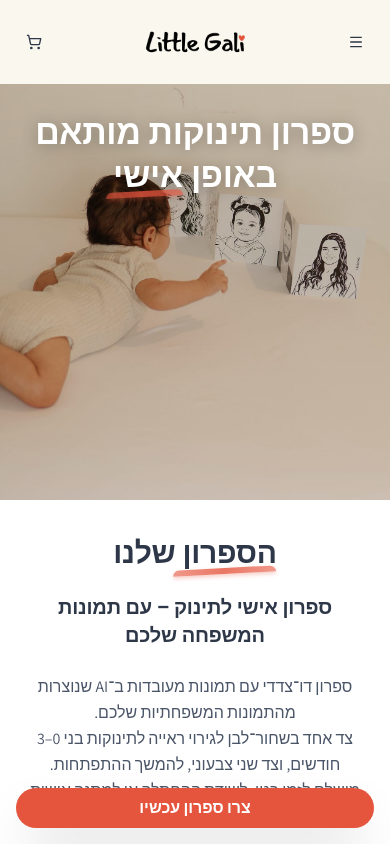
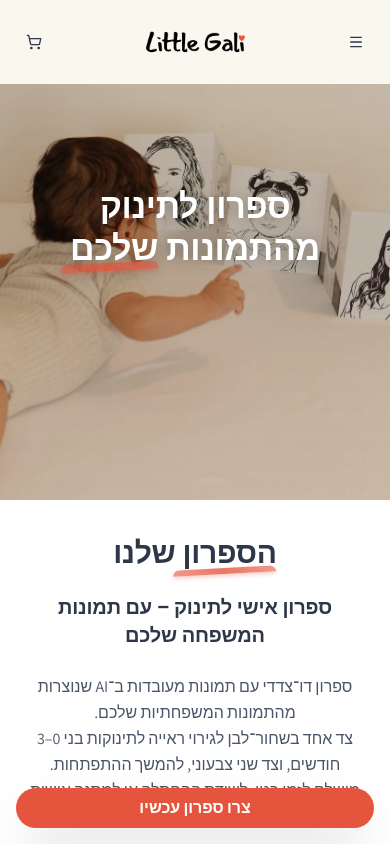
Before and after one commit to yawel-wel/little-gali, a Next.js app: page / in a window 390 px wide. Shown: the top 844 px of the page. Built offline with nearby package versions, Linux system fonts and the light colour scheme.

Commit message:
small changes to the hero section and moving the coming soon section down

```diff
--- a/src/app/page.tsx
+++ b/src/app/page.tsx
@@ -361,6 +361,17 @@ export default function Home() {
   const heroY = useTransform(scrollY, [0, 300], [0, -8]);
   const easeOwlet: any = [0.16, 1, 0.3, 1];
   const { t, locale } = useLanguage();
+  const [isMobile, setIsMobile] = useState(false);
+
+  useEffect(() => {
+    const checkMobile = () => {
+      setIsMobile(window.innerWidth < 640); // sm breakpoint
+    };
+    checkMobile();
+    window.addEventListener("resize", checkMobile);
+    return () => window.removeEventListener("resize", checkMobile);
+  }, []);
+
   // Handle hash scrolling on page load
   useEffect(() => {
     const hash = window.location.hash;
@@ -560,24 +571,90 @@ export default function Home() {
               className="w-full h-full object-cover sm:object-[center_40%]"
               style={{ y: prefersReducedMotion ? 0 : heroY }}
               initial={prefersReducedMotion ? false : { scale: 1.2 }}
-              animate={prefersReducedMotion ? undefined : { scale: 1.0 }}
+              animate={
+                prefersReducedMotion
+                  ? undefined
+                  : { scale: isMobile ? 1.5 : 1.0 }
+              }
               transition={{ duration: 5, ease: easeOwlet }}
             />
             {/* Lighter gradient overlay */}
             <div className="absolute inset-0 bg-gradient-to-b from-black/20 via-black/25 to-black/20" />
           </div>
           {/* Content Overlay - center-aligned */}
-          <div className="container mx-auto px-4 sm:px-6 lg:px-8 relative z-10 h-full flex items-start sm:items-center justify-center pt-10 sm:pt-0">
-            <div className="text-center space-y-5 md:space-y-6 max-w-2xl">
+          <div className="absolute inset-0 z-10 flex items-center justify-center">
+            <div className="container mx-auto px-4 sm:px-6 lg:px-8">
+              <div className="text-center space-y-5 md:space-y-6 max-w-2xl mx-auto">
                 {/* Title - centered with better contrast */}
                 <div className="relative px-4">
+                  {(() => {
+                    const titleText = t("home.hero.title");
+                    const highlightText = t("home.hero.titleHighlight");
+                    const titleParts = titleText.split("|");
+
+                    if (titleParts.length === 2) {
+                      // Hebrew: split into two lines
+                      const [line1, line2] = titleParts;
+                      const highlightIndex = line2.indexOf(highlightText);
+
+                      if (highlightIndex !== -1) {
+                        const beforeHighlight = line2.substring(
+                          0,
+                          highlightIndex
+                        );
+                        const afterHighlight = line2.substring(
+                          highlightIndex + highlightText.length
+                        );
+
+                        return (
+                          <h2 className="text-[34px] sm:text-5xl md:text-5xl lg:text-6xl font-heading font-bold leading-tight drop-shadow-[0_2px_8px_rgba(0,0,0,0.3)] text-white">
+                            {line1}
+                            <br />
+                            {beforeHighlight}
+                            <span className="relative inline-block">
+                              <span className="relative z-10">
+                                {highlightText}
+                              </span>
+                              <span
+                                className="absolute bottom-0 left-0 right-0 transform -rotate-1"
+                                style={{
+                                  height: "8px",
+                                  borderRadius: "6px 6px 0 0",
+                                  transform: "rotate(-2deg) translateY(0px)",
+                                  background:
+                                    "linear-gradient(90deg, rgba(229, 84, 61, 0.6) 0%, rgba(229, 84, 61, 0.8) 50%, rgba(229, 84, 61, 0.6) 100%)",
+                                  boxShadow: "0 2px 4px rgba(229, 84, 61, 0.3)",
+                                  width: "110%",
+                                  left: "-5%",
+                                }}
+                              ></span>
+                            </span>
+                            {afterHighlight}
+                          </h2>
+                        );
+                      } else {
+                        // Fallback if highlight not found in second line
+                        return (
+                          <h2 className="text-[34px] sm:text-5xl md:text-5xl lg:text-6xl font-heading font-bold leading-tight drop-shadow-[0_2px_8px_rgba(0,0,0,0.3)] text-white">
+                            {line1}
+                            <br />
+                            {line2}
+                          </h2>
+                        );
+                      }
+                    } else {
+                      // English or other: use Title component as before
+                      return (
                         <Title
-                  highlightText={t("home.hero.titleHighlight")}
+                          highlightText={highlightText}
                           color="text-white"
                           className="text-[34px] sm:text-5xl md:text-5xl lg:text-6xl font-heading font-bold leading-tight drop-shadow-[0_2px_8px_rgba(0,0,0,0.3)]"
                         >
-                  {t("home.hero.title")}
+                          {titleText}
                         </Title>
+                      );
+                    }
+                  })()}
                 </div>
                 {/* CTA Button */}
                 <div className="pt-6">
@@ -598,6 +675,7 @@ export default function Home() {
                       </Button>
                     </a>
                   </motion.div>
+                </div>
               </div>
             </div>
           </div>
@@ -744,12 +822,6 @@ export default function Home() {
           </div>
         </motion.section>
 
-        {/* Coming Soon Section */}
-        <ComingSoonSection
-          prefersReducedMotion={prefersReducedMotion}
-          easeOwlet={easeOwlet}
-        />
-
         {/* How It Works Section */}
         <motion.section
           id="how-it-works"
@@ -1468,6 +1540,12 @@ export default function Home() {
           </div>
         </motion.section>
 
+        {/* Coming Soon Section */}
+        <ComingSoonSection
+          prefersReducedMotion={prefersReducedMotion}
+          easeOwlet={easeOwlet}
+        />
+
         {/* Q&A Section */}
         <motion.section
           id="qa"
--- a/src/lib/LanguageContext.tsx
+++ b/src/lib/LanguageContext.tsx
@@ -286,8 +286,8 @@ const hebrewTranslations = {
   "lang.english": "English",
 
   // Home Page
-  "home.hero.title": "ספרון תינוקות מותאם באופן אישי",
-  "home.hero.titleHighlight": "אישי",
+  "home.hero.title": "ספרון לתינוק|מהתמונות שלכם",
+  "home.hero.titleHighlight": "שלכם",
   "home.hero.cta": "צרו ספרון עכשיו",
   "home.book.title": "הספרון שלנו",
   "home.book.titleHighlight": "הספרון",
```
Also changed, not shown: 1 other file (tests, documents, lock files or other folders). Lines whose indentation alone changed are shown as unchanged.
